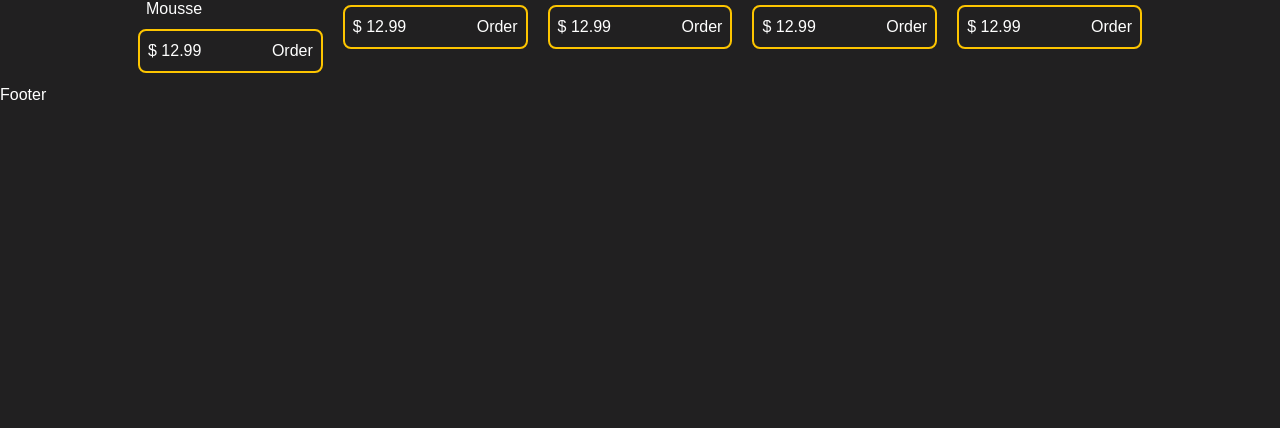
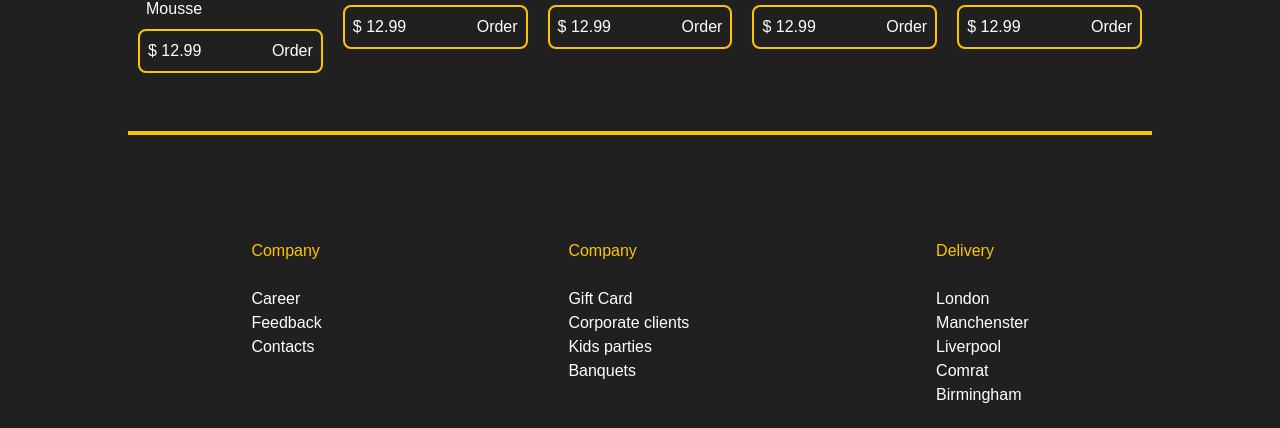
Before and after one commit to ghilannicoleta/la-fontana-app, a React (Create React App) app in the folder client/: page /restaurants in a window 1280 px wide. Shown: the part 1905-2333 px from the top of the page. Before the commit the page ends 2012 px from the top, so only its background shows below. Built offline with nearby package versions, Linux system fonts and the light colour scheme.

Commit message:
create FooterContent component

```diff
--- a/client/src/components/footer/Footer.jsx
+++ b/client/src/components/footer/Footer.jsx
@@ -1,3 +1,9 @@
+import FooterContent from "./FooterContent";
+
 export default function Footer() {
-  return <footer>Footer</footer>;
+  return (
+    <footer className="mx-auto mt-12 w-4/5">
+      <FooterContent />
+    </footer>
+  );
 }
--- /dev/null
+++ b/client/src/components/footer/FooterContent.jsx
@@ -0,0 +1,32 @@
+export default function FooterContent() {
+  const footerList = [
+    {
+      title: "Company",
+      items: ["Career", "Feedback", "Contacts"],
+    },
+    {
+      title: "Company",
+      items: ["Gift Card", "Corporate clients", "Kids parties", "Banquets"],
+    },
+    {
+      title: "Delivery",
+      items: ["London", "Manchenster", "Liverpool", "Comrat", "Birmingham"],
+    },
+  ];
+  return (
+    <div className="flex justify-around border-t-4 border-colorYellow pt-20">
+      {footerList.map((item) => (
+        <div className="className='w-1/6 pt-6 ">
+          <div className="text-colorYellow">{item.title}</div>
+          <ul className="py-6">
+            {item.items.map((el) => (
+              <li className="text-amber-400 cursor-pointer  transition hover:text-colorYellow hover:delay-100">
+                {el}
+              </li>
+            ))}
+          </ul>
+        </div>
+      ))}
+    </div>
+  );
+}
```
